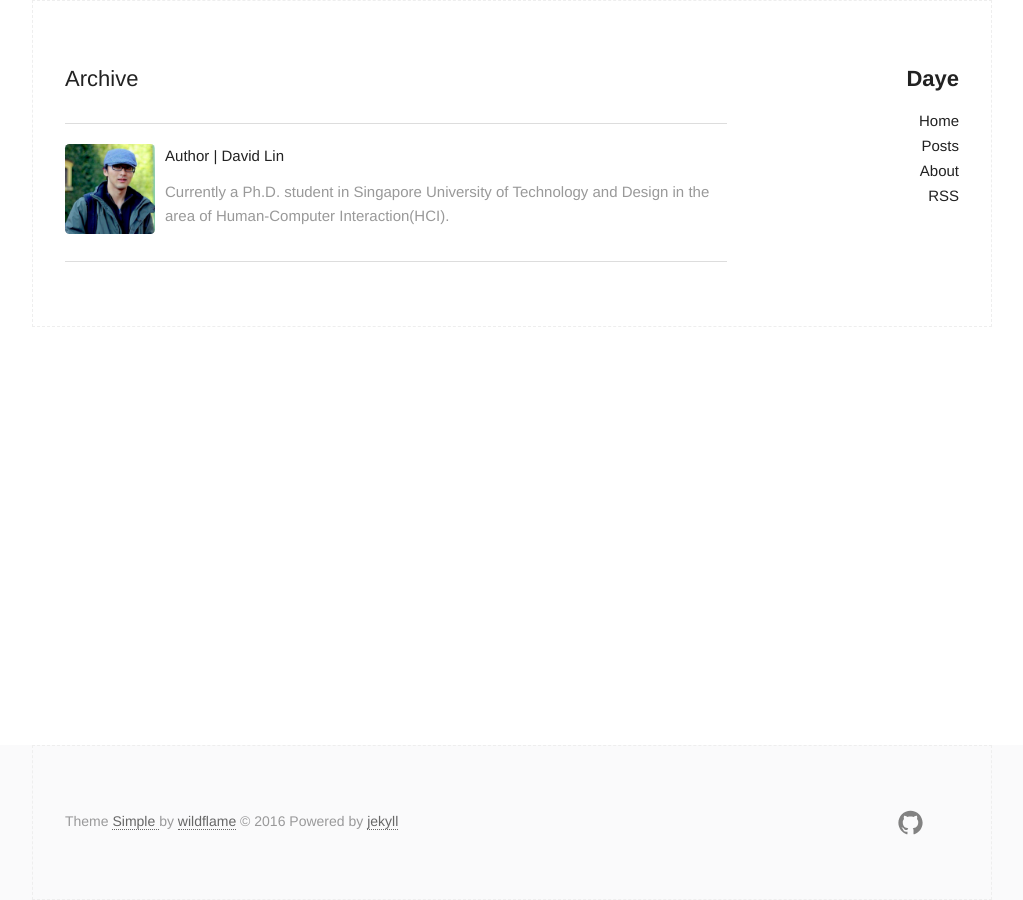
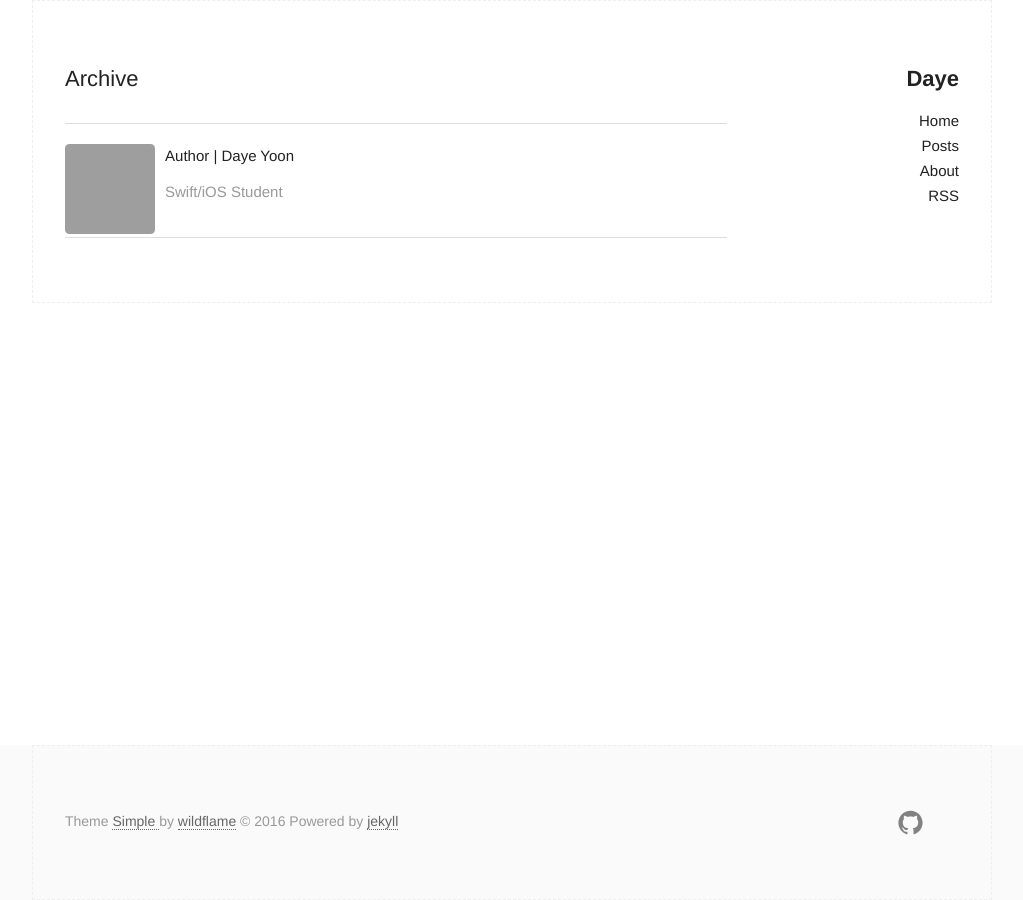
Before and after one commit to dy-yb/previous_blog, a Jekyll site: the page built from archive.html, in a window 1280 px wide. Shown: the whole page, without its empty margins (128-1151 px from the left). Built offline with Jekyll 4.4.1, drawn with Linux system fonts in a browser that asks for light colours; grey boxes are pictures that could not be loaded.

Commit message:
Update author.html

```diff
--- a/_includes/author.html
+++ b/_includes/author.html
@@ -1,9 +1,9 @@
 <section class="author">
-  <div class="authorimage box" style="background: url({{site.baseurl}}/assets/img/Taffy.jpg)"></div>
+  <div class="authorimage box" style="background: url({{site.baseurl}}/assets/img/jjong_snow.jpg)"></div>
   <div class="authorinfo box">
-    <p>Author | David Lin</p>
+    <p>Author | Daye Yoon</p>
     <p class="bio">
-      Currently a Ph.D. student in Singapore University of Technology and Design in the area of Human-Computer Interaction(HCI).
+      Swift/iOS Student
     </p>
   </div>
 </section>
```
